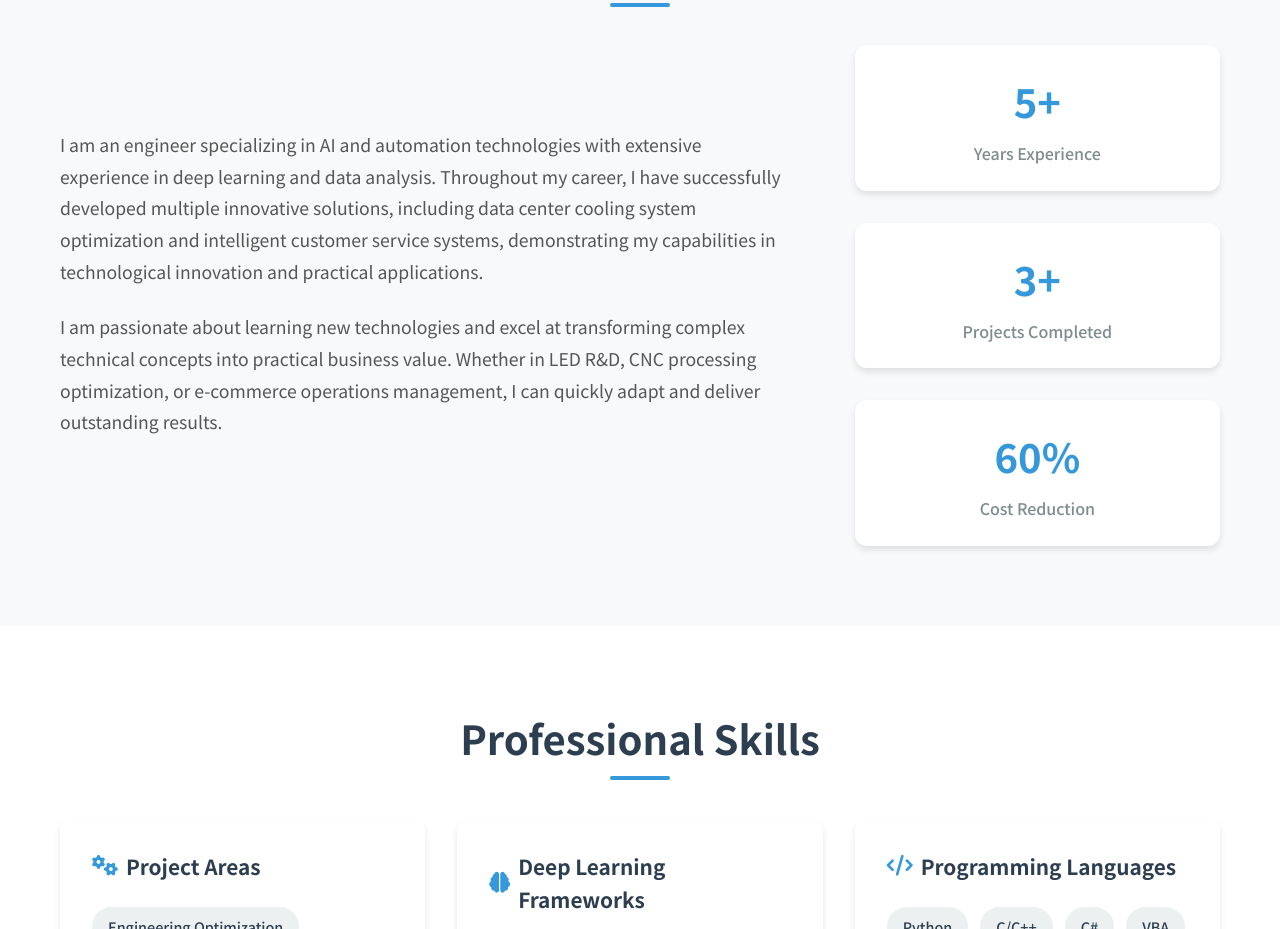
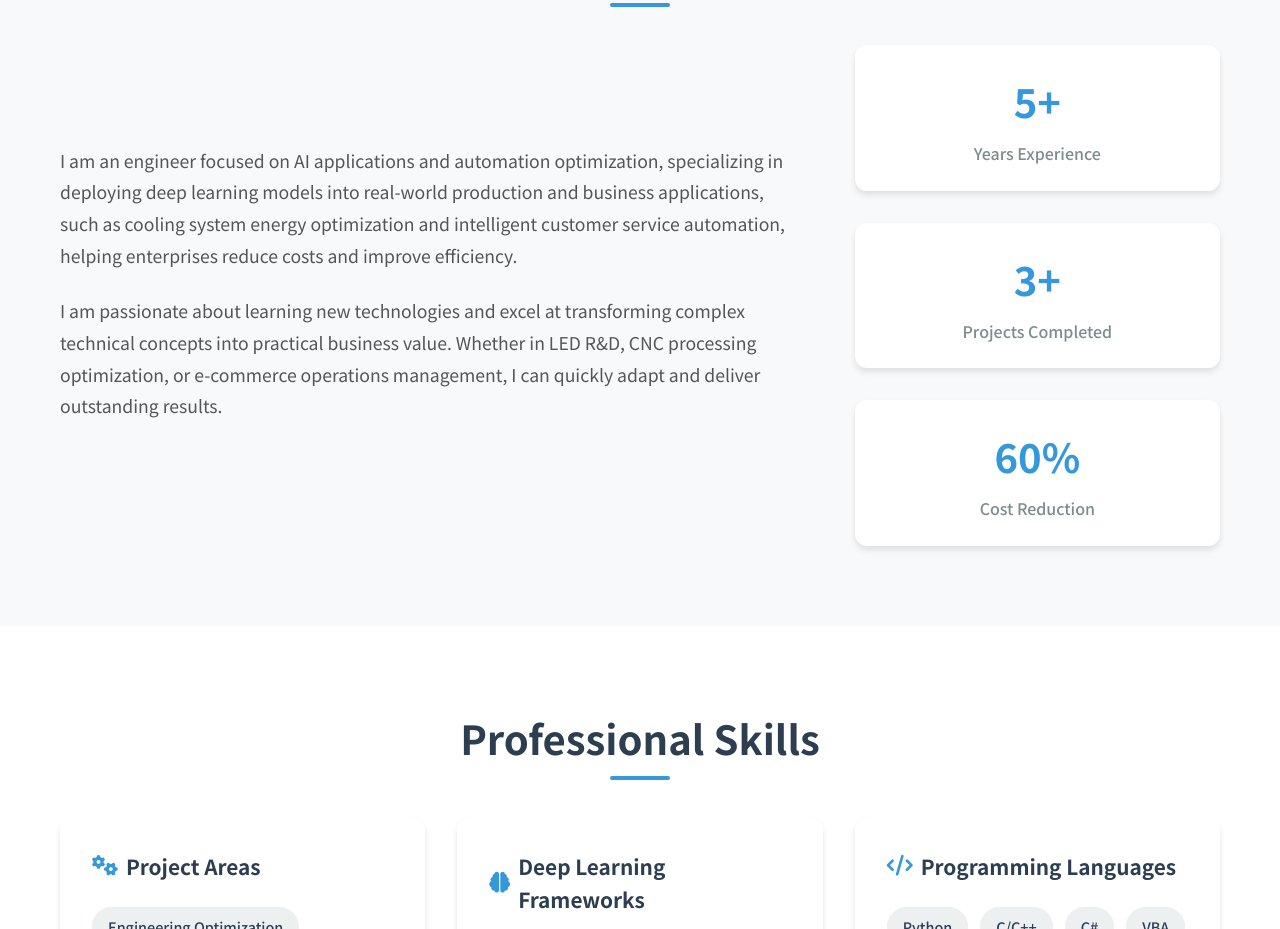
Before and after one commit to joe0827joe/joe0827joe.github.io, a plain HTML site: page index.html in a window 1280 px wide. Shown: the part 947-1876 px from the top of the page. Drawn offline with Linux system fonts and the light colour scheme.

Commit message:
更新自我介紹

```diff
--- a/index.html
+++ b/index.html
@@ -67,8 +67,8 @@
             <h2 class="section-title" data-zh="關於我" data-en="About Me">關於我</h2>
             <div class="about-content">
                 <div class="about-text">
-                    <p data-zh="我是一位專精於 AI 與自動化技術的工程師，擁有豐富的深度學習與數據分析經驗。在過去的職業生涯中，我成功開發了多個創新解決方案，包括資料中心冷卻系統優化、智能客服系統等，展現了我在技術創新與實務應用方面的能力。" data-en="I am an engineer specializing in AI and automation technologies with extensive experience in deep learning and data analysis. Throughout my career, I have successfully developed multiple innovative solutions, including data center cooling system optimization and intelligent customer service systems, demonstrating my capabilities in technological innovation and practical applications.">
-                        我是一位專精於 AI 與自動化技術的工程師，擁有豐富的深度學習與數據分析經驗。在過去的職業生涯中，我成功開發了多個創新解決方案，包括資料中心冷卻系統優化、智能客服系統等，展現了我在技術創新與實務應用方面的能力。
+                    <p data-zh="我是一位專注於 AI 應用與自動化優化的工程師，擅長將深度學習模型落地於實際生產或商業應用中，例如冷卻系統節能優化、智慧客服自動化等，幫助企業降低成本與提升效率。" data-en="I am an engineer focused on AI applications and automation optimization, specializing in deploying deep learning models into real-world production and business applications, such as cooling system energy optimization and intelligent customer service automation, helping enterprises reduce costs and improve efficiency.">
+                        我是一位專注於 AI 應用與自動化優化的工程師，擅長將深度學習模型落地於實際生產或商業應用中，例如冷卻系統節能優化、智慧客服自動化等，幫助企業降低成本與提升效率。
                     </p>
                     <p data-zh="我熱愛學習新技術，並善於將複雜的技術概念轉化為實際的商業價值。無論是在 LED 研發、CNC 加工優化，還是電商營運管理，我都能快速適應並創造出優異的成果。" data-en="I am passionate about learning new technologies and excel at transforming complex technical concepts into practical business value. Whether in LED R&D, CNC processing optimization, or e-commerce operations management, I can quickly adapt and deliver outstanding results.">
                         我熱愛學習新技術，並善於將複雜的技術概念轉化為實際的商業價值。無論是在 LED 研發、CNC 加工優化，還是電商營運管理，我都能快速適應並創造出優異的成果。
```
